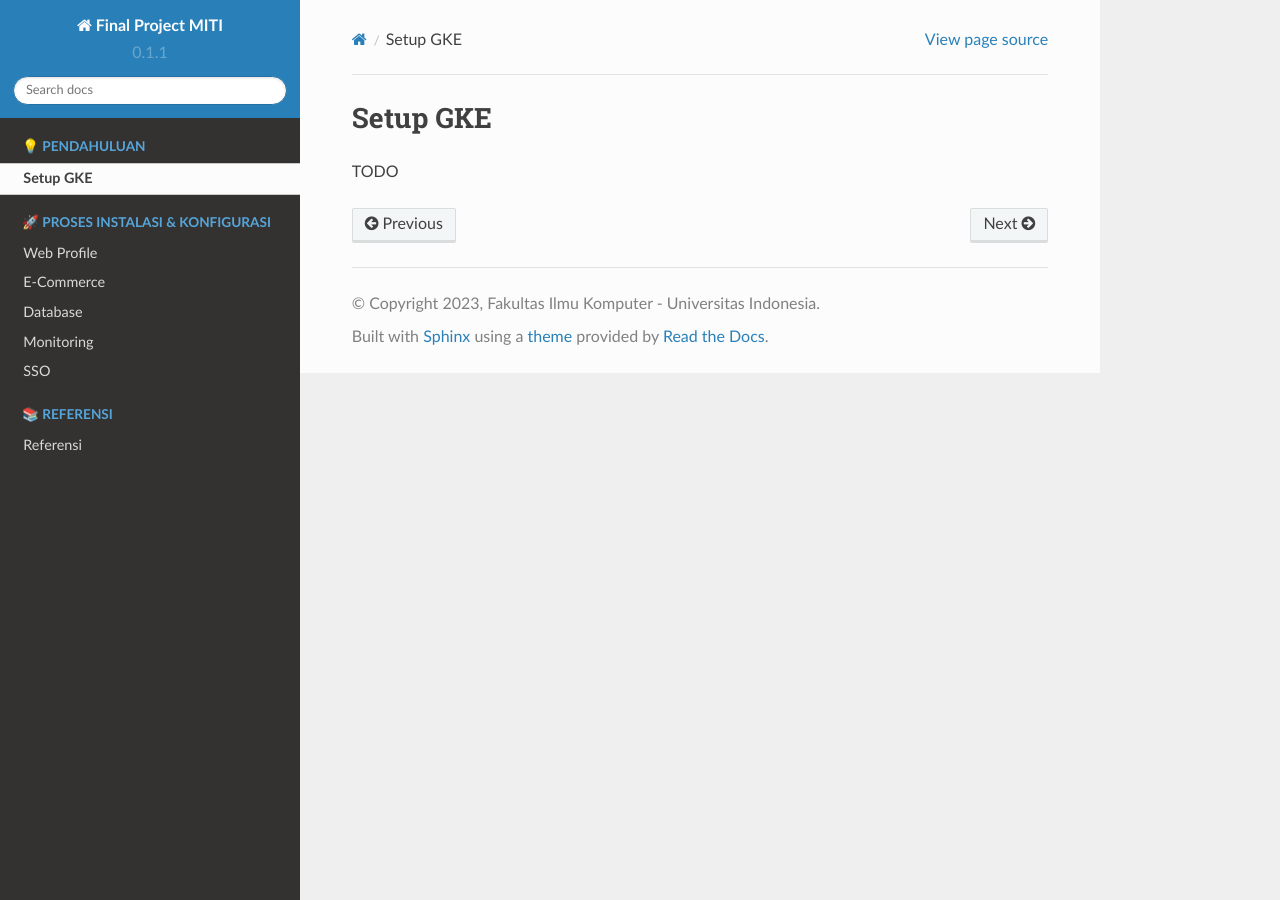
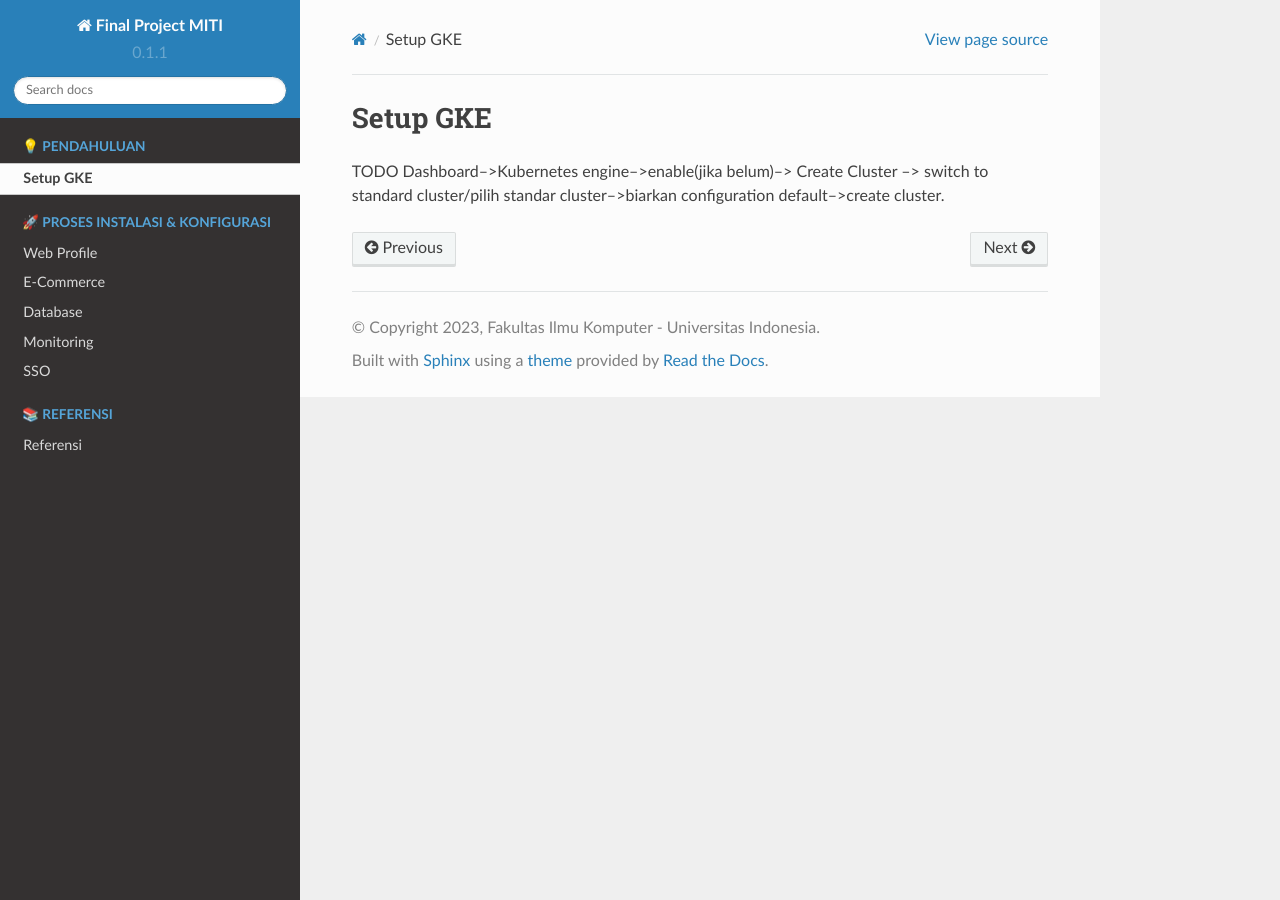
Before and after one commit to arizbw/deployment-miti, a Sphinx documentation site: the page built from docs/source/setup/Setup-GKE.rst, in a window 1280 px wide. Built offline with Sphinx 7.4.7 and the Read the Docs theme 2.0.0, drawn with Linux system fonts in a browser that asks for light colours.

Commit message:
Update Setup-GKE.rst

```diff
--- a/docs/source/setup/Setup-GKE.rst
+++ b/docs/source/setup/Setup-GKE.rst
@@ -2,3 +2,4 @@ Setup GKE
 =========
 
 TODO
+Dashboard-->Kubernetes engine-->enable(jika belum)--> Create Cluster --> switch to standard cluster/pilih standar cluster-->biarkan configuration default-->create cluster.
```
